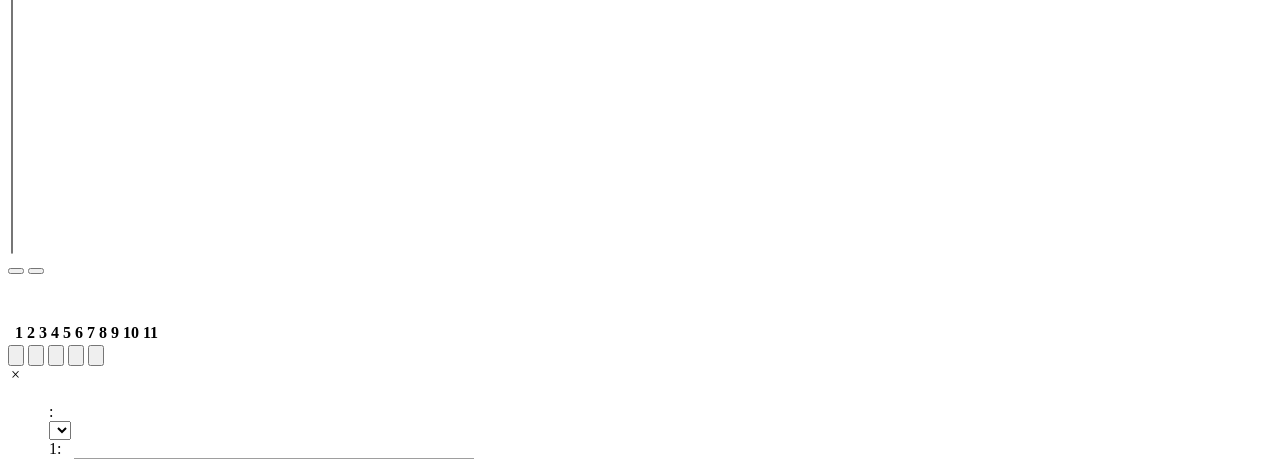
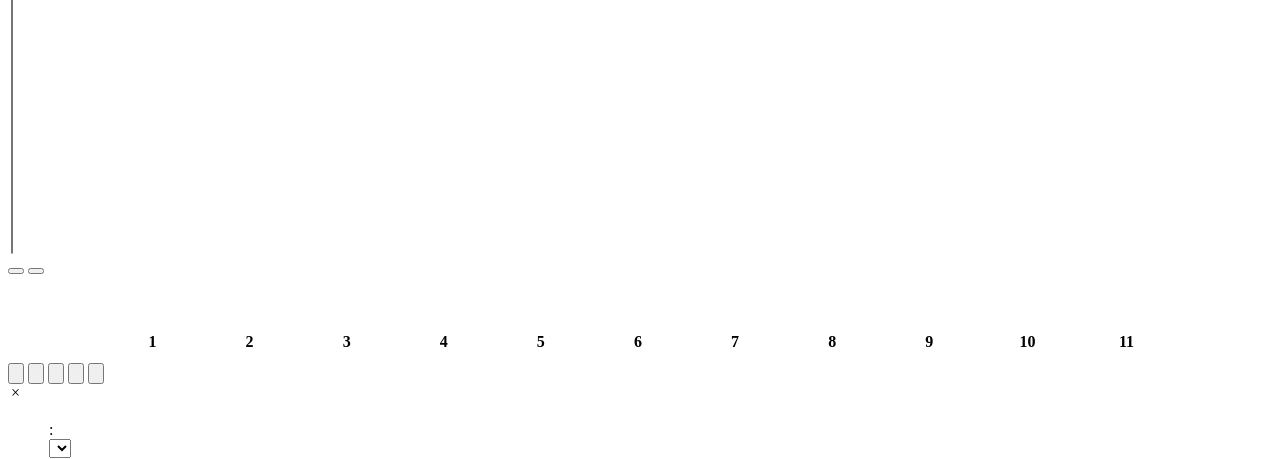
Before and after one commit to pochun840/tcc, a PHP site: page / in a window 1280 px wide. Shown: the part 3343-3802 px from the top of the page. Run offline with PHP 8.4, Linux system fonts and the light colour scheme; data that the repository does not hold is empty; grey boxes are pictures that could not be loaded.

Commit message:
input && output pc版本  修改table的css

```diff
--- a/app/views/output/index.php
+++ b/app/views/output/index.php
@@ -393,3 +393,10 @@ function collectPinValues(selector) {
 }
 
 </script>
+<style>
+    #output_table td,
+    #output_table th {
+        width: 100px;
+        padding: 10px;
+    }
+</style>
```
Also changed, not shown: app/views/input/index.php (+7 -0 lines), das.db, 1 other file.
